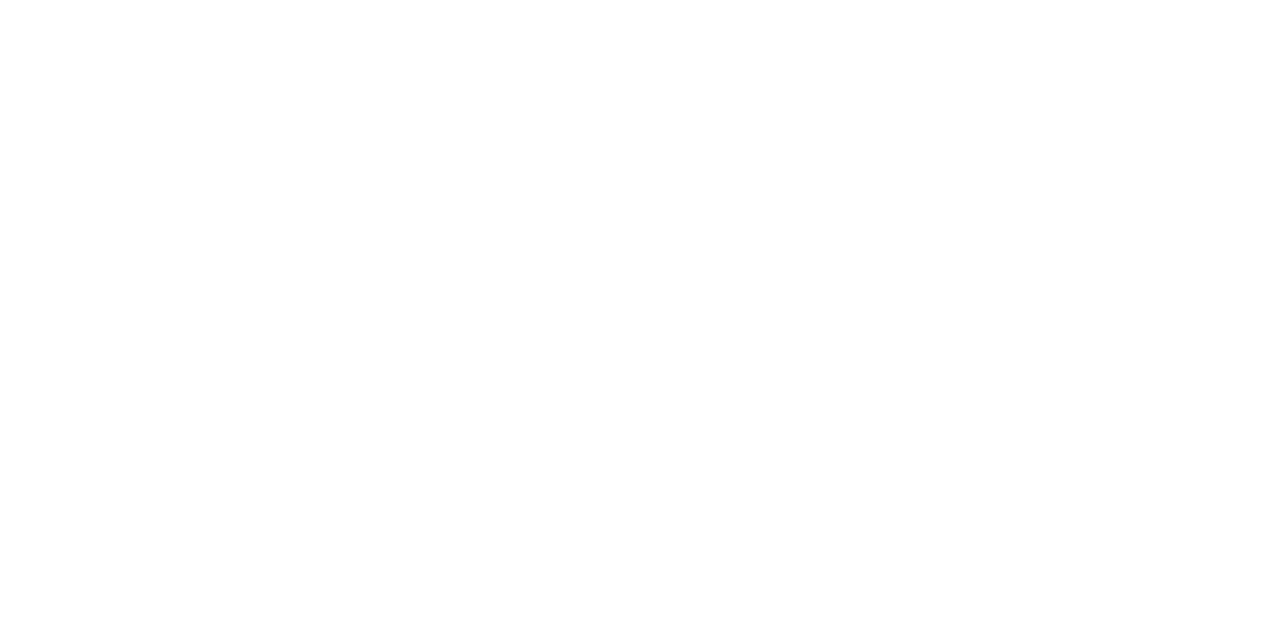
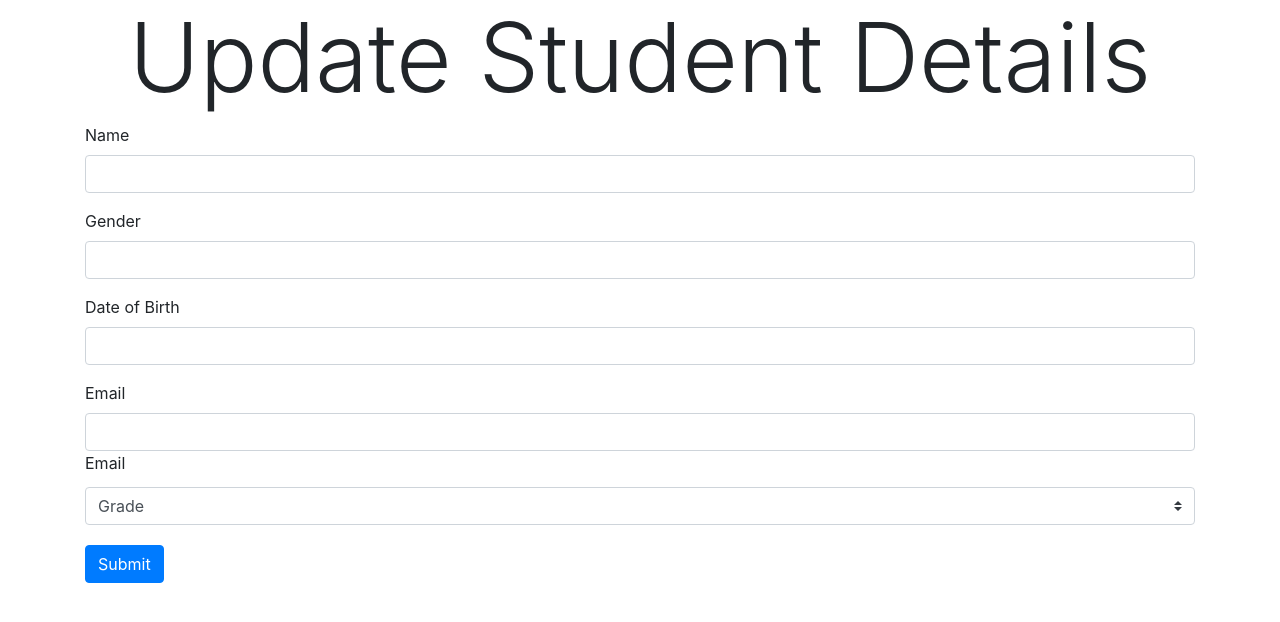
Before and after one commit to ravikrishnudu/Student-attendence-frontend, a React (Create React App) app: page /student/1/update in a window 1280 px wide. Shown: the top 622 px of the page. Built offline with nearby package versions, Linux system fonts and the light colour scheme.

Commit message:
update & delete feature

```diff
--- a/package.json
+++ b/package.json
@@ -7,6 +7,7 @@
     "@testing-library/react": "^11.2.7",
     "@testing-library/user-event": "^12.8.3",
     "axios": "^0.21.1",
+    "dotenv": "^8.2.0",
     "react": "^17.0.2",
     "react-dom": "^17.0.2",
     "react-router-dom": "^5.2.0",
--- a/src/App.js
+++ b/src/App.js
@@ -1,5 +1,6 @@
 import React from "react";
 import { BrowserRouter as Router, Switch, Route } from "react-router-dom";
+import UpdateStudent from "./components/UpdateStudent";
 import Class from "./components/Class";
 import Home from "./components/Home";
 
@@ -10,6 +11,7 @@ function App() {
         <Switch>
           <Route exact path="/" component={Home} />
           <Route path="/class" component={Class} />
+          <Route exact path="/student/:id/update" component={UpdateStudent} />
         </Switch>
       </Router>
     </div>
--- a/src/components/AddStudent.jsx
+++ b/src/components/AddStudent.jsx
@@ -2,10 +2,15 @@ import React, { useState } from "react";
 import axios from "axios";
 function AddStudent() {
   const [name, setName] = useState("");
-  const [gender, setgender] = useState("");
+  const [gender, setGender] = useState("");
   const [dateOfBirth, setDateOfBirth] = useState("");
   const [email, setEmail] = useState("");
   const [grade, setGrade] = useState("Grade");
+  // const [students, setStudents] = useState("");
+
+  // const addStudents = (student) => {
+  //   setStudents([...students, student]);
+  // };
 
   const handleSubmit = async (e) => {
     e.preventDefault();
@@ -17,6 +22,7 @@ function AddStudent() {
         email,
         gradeId: grade,
       });
+      // addStudents(response.data.student);
       console.log(response);
     } catch (error) {
       console.log(error);
@@ -45,7 +51,7 @@ function AddStudent() {
             <div className="col">
               <input
                 value={gender}
-                onChange={(e) => setgender(e.target.value)}
+                onChange={(e) => setGender(e.target.value)}
                 type="text"
                 className="form-control"
                 placeholder="Gender"
--- a/src/components/StudentList.jsx
+++ b/src/components/StudentList.jsx
@@ -1,13 +1,22 @@
+import axios from "axios";
 import React, { useState, useEffect } from "react";
+import { useHistory } from "react-router-dom";
 
 async function getStudents() {
   return fetch("http://localhost:8000/student").then((res) => {
+    console.log(res);
+
     return res.json();
   });
 }
 
 function StudentList() {
+  let history = useHistory();
   const [students, setStudents] = useState("");
+
+  // const addStudents = (student) => {
+  //   setStudents([...students, student]);
+  // };
 
   useEffect(() => {
     getStudents().then((students) => {
@@ -15,6 +24,23 @@ function StudentList() {
     });
   }, []);
   console.log(students);
+
+  // let { id } = useParams();
+  const handleDelete = async (id) => {
+    try {
+      await axios.delete(`http://localhost:8000/student/${id}`);
+      setStudents(
+        students.filter((student) => {
+          return student.id !== id;
+        })
+      );
+    } catch (error) {
+      console.log(error);
+    }
+  };
+  const handleUpdate = (id) => {
+    history.push(`student/${id}/update`);
+  };
   return (
     <>
       <div className="list-group">
@@ -39,10 +65,20 @@ function StudentList() {
                     <td>{student.dateOfBirth}</td>
                     <td>{student.email}</td>
                     <td>
-                      <button className="btn btn-warning">Update</button>
+                      <button
+                        onClick={() => handleUpdate(student.id)}
+                        className="btn btn-warning"
+                      >
+                        Update
+                      </button>
                     </td>
                     <td>
-                      <button className="btn btn-danger">Delete</button>
+                      <button
+                        onClick={() => handleDelete(student.id)}
+                        className="btn btn-danger"
+                      >
+                        Delete
+                      </button>
                     </td>
                   </tr>
                 );
--- /dev/null
+++ b/src/components/UpdateStudent.jsx
@@ -0,0 +1,109 @@
+import axios from "axios";
+import React, { useState } from "react";
+import { useHistory, useParams } from "react-router";
+
+function UpdateStudent() {
+  const { id } = useParams();
+  let history = useHistory();
+
+  const [name, setName] = useState("");
+  const [gender, setGender] = useState("");
+  const [dateOfBirth, setDateOfBirth] = useState("");
+  const [email, setEmail] = useState("");
+  const [grade, setGrade] = useState("Grade");
+
+  const handleSubmit = async (e) => {
+    e.preventDefault();
+    const UpdateStudent = await axios.put(
+      `http://localhost:8000/student/${id}`,
+      {
+        name,
+        gender,
+        dateOfBirth,
+        email,
+        gradeId: grade,
+      }
+    );
+    history.push("/");
+  };
+  return (
+    <div>
+      <div>
+        <h1 className="font-weight-light display-1 text-center">
+          Update Student Details
+        </h1>{" "}
+      </div>
+      <form action="">
+        <div className="form-group">
+          <label htmlFor="name">Name</label>
+          <input
+            value={name}
+            onChange={(e) => setName(e.target.value)}
+            id="name"
+            className="form-control"
+            type="text"
+          />
+        </div>
+        <div className="form-group">
+          <label htmlFor="gender">Gender</label>
+          <input
+            value={gender}
+            onChange={(e) => setGender(e.target.value)}
+            id="gender"
+            className="form-control"
+            type="text"
+          />
+        </div>
+        <div className="form-group">
+          <label htmlFor="dateOfBirth">Date of Birth</label>
+          <input
+            value={dateOfBirth}
+            onChange={(e) => setDateOfBirth(e.target.value)}
+            id="dateOfBirth"
+            className="form-control"
+            type="text"
+          />
+        </div>
+        <div className="form-group">
+          <label htmlFor="email">Email</label>
+          <input
+            value={email}
+            onChange={(e) => setEmail(e.target.value)}
+            id="email"
+            className="form-control"
+            type="text"
+          />
+          <div className="from-group">
+            <label htmlFor="email">Email</label>
+            <select
+              value={grade}
+              onChange={(e) => setGrade(e.target.value)}
+              className="custom-select my-1 mr-sm-2"
+            >
+              <option disabled>Grade</option>
+              <option value="10">10</option>
+              <option value="9">9</option>
+              <option value="8">8</option>
+              <option value="7">7</option>
+              <option value="6">6</option>
+              <option value="5">5</option>
+              <option value="4">4</option>
+              <option value="3">3</option>
+              <option value="2">2</option>
+              <option value="1">1</option>
+            </select>
+          </div>
+        </div>
+        <button
+          type="submit"
+          onClick={handleSubmit}
+          className="btn btn-primary"
+        >
+          Submit
+        </button>
+      </form>
+    </div>
+  );
+}
+
+export default UpdateStudent;
```
Also changed, not shown: 2 other files (tests, documents, lock files or other folders).
